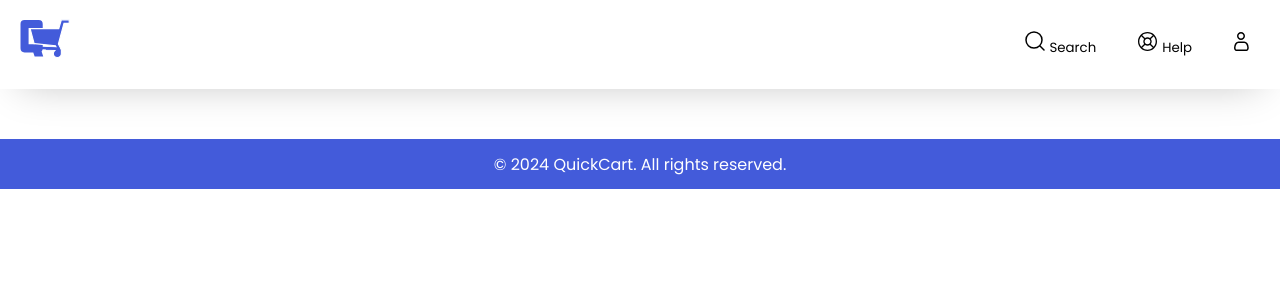
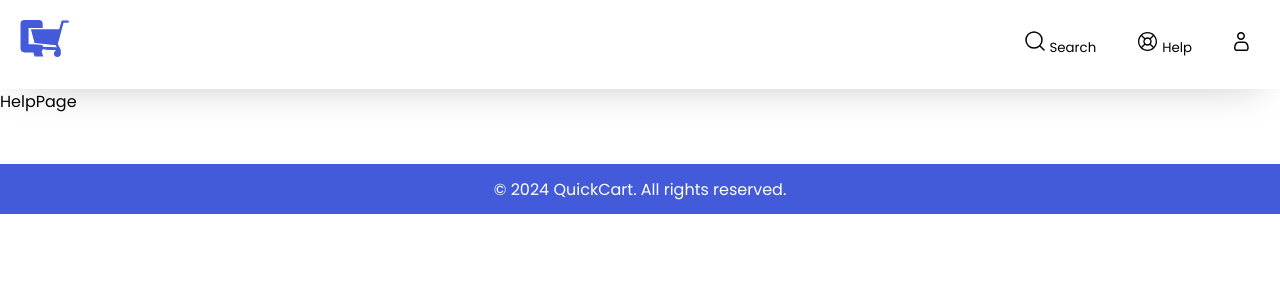
Before and after one commit to edwineas/QuickCart, a React (Create React App) app: page /help in a window 1280 px wide. Shown: the top 300 px of the page. Built offline with nearby package versions, Linux system fonts and the light colour scheme.

Commit message:
help created

```diff
--- a/src/App.js
+++ b/src/App.js
@@ -5,7 +5,7 @@ import './App.css';
 import CartPage from './pages/CartPage/CartPage';
 import RegisterShop from './pages/Register/RegisterShop';
 import { Navbar, Cart, Footer, Popup, UserSelector, ProtectedRoute  } from './components';
-import { Feed, Login, SearchPage, Thankyou, CartBill,RegisterCustomer,NewStock, Shopkeeper} from './pages';
+import { Feed, Login, SearchPage, Thankyou, CartBill,RegisterCustomer,NewStock, Shopkeeper,Help} from './pages';
 
 function Logout() {
   localStorage.clear();
@@ -39,6 +39,7 @@ function App() {
           <Route path="/thankyou" element={<Thankyou />} />
           <Route path="/registercustomer" element={<RegisterCustomer />} />
           <Route path="/newstock" element={<NewStock />} />
+          <Route path="/help" element={<Help />} />
         </Routes>
         <Footer />
       </Router>
--- /dev/null
+++ b/src/pages/Help/Help.jsx
@@ -0,0 +1,9 @@
+import React from 'react'
+
+function Help() {
+  return (
+    <div>HelpPage</div>
+  )
+}
+
+export default Help
--- a/src/pages/index.js
+++ b/src/pages/index.js
@@ -7,4 +7,5 @@ export { default as Thankyou } from './Thankyou/Thankyou';
 export { default as CartBill } from './Confirmation/CartBill';
 export { default as RegisterCustomer } from './Register/RegisterCustomer';
 export { default as NewStock } from './StockManagement/NewStock';
-export {default as Shopkeeper} from './Register/Shopkeeper';
+export { default as Shopkeeper} from './Register/Shopkeeper';
+export { default as Help } from './Help/Help';
```
Also changed, not shown: src/pages/Help/Help.css (added).
